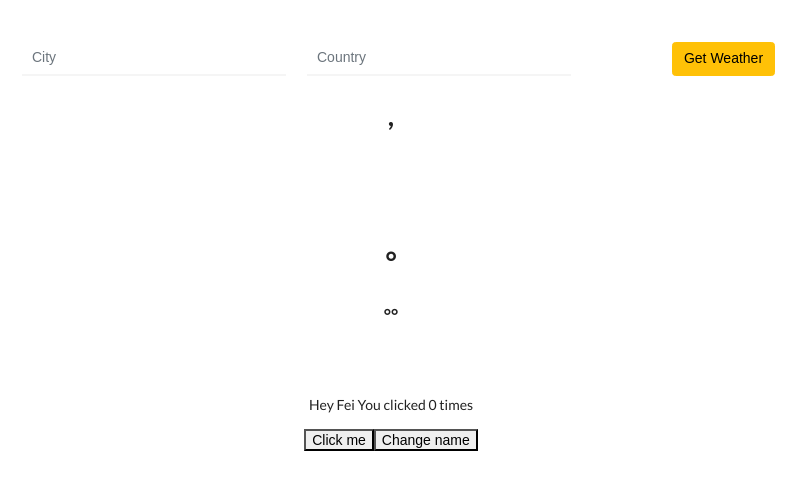
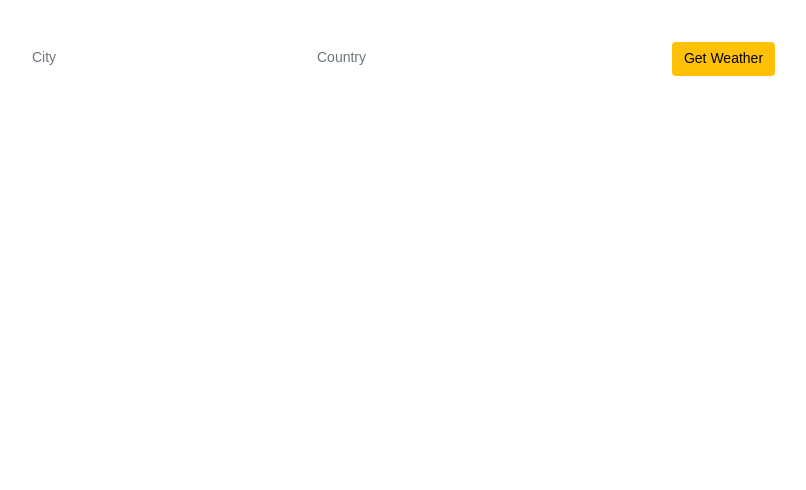
Before and after one commit to chrpkorir/Weather-App, a React (Create React App) app: page / in a window 1280 px wide. Shown: the top 490 px of the page, without its empty margins (249-1055 px from the left). Built offline with nearby package versions, Linux system fonts and the light colour scheme.

Commit message:
Add usergreeting file

```diff
--- a/src/App.js
+++ b/src/App.js
@@ -5,7 +5,7 @@ import 'bootstrap/dist/css/bootstrap.min.css';
 import 'weather-icons/css/weather-icons.css';
 import Form from "./Components/Form";
 import {Component} from 'react';
-import CounterWithNameAndUseEffect from "./Components/Hooks";
+
 
 
 const API_key = "32b751570a15881c46d72b1163e70a64";
@@ -25,7 +25,6 @@ class App extends Component {
             error: false
 
         };
-
 
         this.weatherIcon = {
             Thunderstorm: "wi-thunderstorm",
@@ -84,14 +83,15 @@ class App extends Component {
         const country = e.target.elements.country.value;
 
     if(city && country){
-        const api_call = await fetch(`https://api.openweathermap.org/data/2.5/weater?q=${city},${country}&appid=${API_key}`)
+        const api_call = await fetch(
+            `https://api.openweathermap.org/data/2.5/weater?q=${city},${country}&appid=${API_key}`)
 
         const response = await api_call.json();
 
         console.log(response);
+
         this.setState({
-            city:response.name,
-            country:response.sys.country,
+            city:`${response.name},${response.sys.country}`,
             celsius: this.calCelsius(response.main.temp),
             temp_min:this.calCelsius(response.main.temp_min),
             temp_max:this.calCelsius(response.main.temp_max),
@@ -116,7 +116,7 @@ class App extends Component {
                     temp_max={this.state.temp_max}
                     description={this.state.description}
                 />
-               <CounterWithNameAndUseEffect/>
+
 
             </div>
         );
--- a/src/Components/Form.css
+++ b/src/Components/Form.css
@@ -6,11 +6,11 @@ Form input[name="country"]{
     background-color: transparent;
     color: white;
     border: 0;
-    border-bottom: 2px solid whitesmoke;
+    border-bottom: 2px whitesmoke;
     border-radius: 0;
 
 }
 Form input:focus{
-    background-color: transparent;
+    background-color: transparent!important;
     box-shadow: none!important;
 }
--- a/src/Components/Weather.jsx
+++ b/src/Components/Weather.jsx
@@ -6,11 +6,11 @@ const Weather = (props) =>{
     return(
         <div className="container">
         <div className="cards pt-4">
-            <h1>{props.city}, {props.country}</h1>
+            <h1>{props.city}</h1>
             <h5 className="py-4">
                 <i className={`wi ${props.weatherIcon} display-1`}></i>
             </h5>
-            <h1 className="py-0"> {props.temp_celsius}&deg;</h1>
+            {props.temp_celsius? (<h1 className="py-0"> {props.temp_celsius}&deg;</h1>):null}
 
              {/* show max and min temp  */}
             {minmaxTemp(props.temp_min, props.temp_max)}
@@ -21,6 +21,7 @@ const Weather = (props) =>{
 };
 
 function minmaxTemp(min,max){
+        if(min && max){
             return(
                 <h3><span className="py-4">{min}&deg;</span>
                     <span className="py-4">{max}&deg;</span>
@@ -28,4 +29,5 @@ function minmaxTemp(min,max){
             );
 
         }
+};
 export default Weather;
--- a/src/index.css
+++ b/src/index.css
@@ -5,6 +5,9 @@ body {
     sans-serif;
   -webkit-font-smoothing: antialiased;
   -moz-osx-font-smoothing: grayscale;
+
+  background-size: cover;
+  background: url("./assets/12.jpeg") no-repeat;
 }
 
 code {
```
Also changed, not shown: src/Components/UserGreeting.js (added, +53 -0 lines), src/assets/12.jpeg (added), src/assets/w2.jpeg (added). Lines whose indentation alone changed are shown as unchanged.
